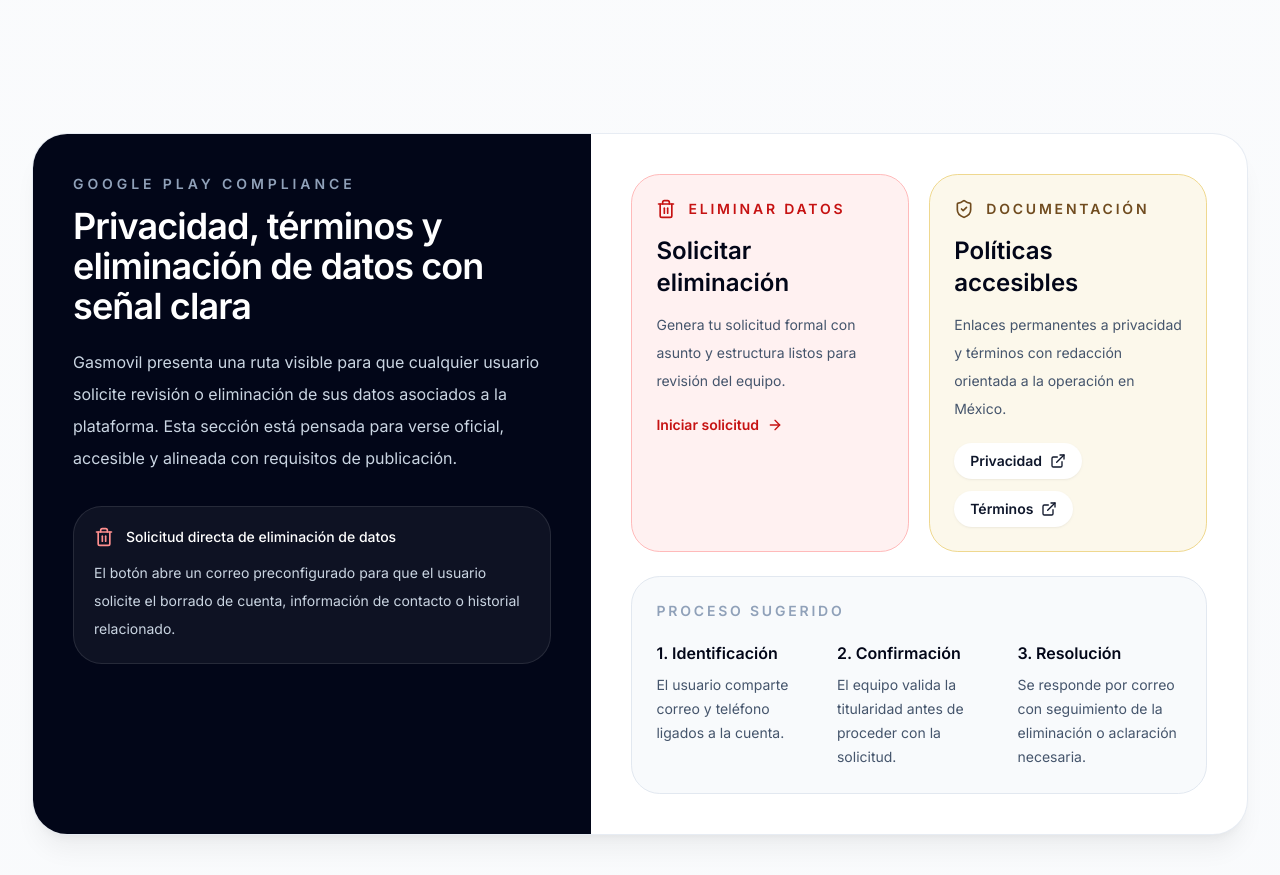
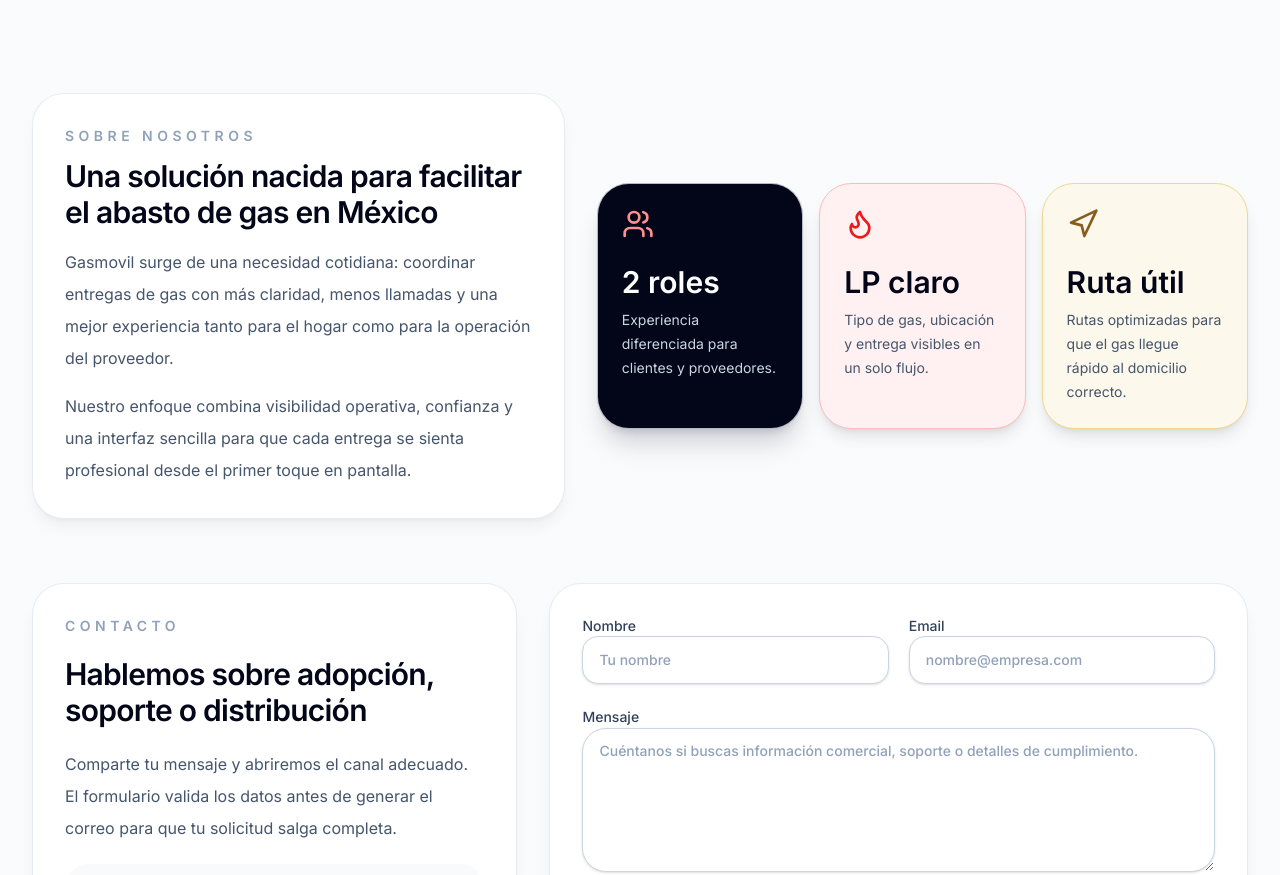
Before and after one commit to webmasterfacinnova/gasmovil-pagweb, an Astro site: page / in a window 1280 px wide. Shown: the part 3280-4155 px from the top of the page. Built offline with nearby package versions, Linux system fonts and the light colour scheme; Astro itself is replaced by a stand-in of ours.

Commit message:
Elimina sección de privacidad/eliminación de datos
- Elimina DataPrivacySection (componente + import + uso en index)
- Reduce pt de About section (py-12 → pt-2 pb-12) para evitar hueco
  con el AdBanner anterior

```diff
--- a/src/components/DataPrivacySection.astro
+++ /dev/null
@@ -1,92 +0,0 @@
----
-import { ArrowRight, ExternalLink, ShieldCheck, Trash2 } from 'lucide-react';
-import { DELETE_DATA_MAILTO } from '../lib/appConfig';
----
-
-<section id="eliminar-datos" class="px-4 py-12 sm:px-6 lg:px-8">
-	<div class="mx-auto max-w-7xl overflow-hidden rounded-[2.2rem] border border-slate-200/80 bg-white shadow-xl shadow-slate-950/5">
-		<div class="grid gap-0 lg:grid-cols-[0.92fr_1.08fr]">
-			<div class="bg-slate-950 p-8 text-white sm:p-10">
-				<p class="text-sm font-semibold uppercase tracking-[0.28em] text-slate-400">Google Play compliance</p>
-				<h2 class="mt-3 text-4xl font-semibold tracking-tight">Privacidad, términos y eliminación de datos con señal clara</h2>
-				<p class="mt-5 text-base leading-8 text-slate-300">
-					Gasmovil presenta una ruta visible para que cualquier usuario solicite revisión o eliminación de
-					sus datos asociados a la plataforma. Esta sección está pensada para verse oficial, accesible y
-					alineada con requisitos de publicación.
-				</p>
-
-				<div class="mt-8 rounded-[1.8rem] border border-white/10 bg-white/5 p-5">
-					<div class="flex items-center gap-3 text-sm font-medium text-white">
-						<Trash2 className="h-5 w-5 text-(--client-300)" />
-						Solicitud directa de eliminación de datos
-					</div>
-					<p class="mt-3 text-sm leading-7 text-slate-300">
-						El botón abre un correo preconfigurado para que el usuario solicite el borrado de cuenta,
-						información de contacto o historial relacionado.
-					</p>
-				</div>
-			</div>
-
-			<div class="p-8 sm:p-10">
-				<div class="grid gap-5 sm:grid-cols-2">
-					<a
-						href={DELETE_DATA_MAILTO}
-						class="rounded-[1.8rem] border border-(--client-200) bg-(--client-50) p-6 transition hover:border-(--client-300) hover:shadow-lg hover:shadow-(--client-950)/5"
-					>
-						<div class="flex items-center gap-3 text-(--client-700)">
-							<Trash2 className="h-5 w-5" />
-							<p class="text-sm font-semibold uppercase tracking-[0.2em]">Eliminar datos</p>
-						</div>
-						<h3 class="mt-4 text-2xl font-semibold text-slate-950">Solicitar eliminación</h3>
-						<p class="mt-3 text-sm leading-7 text-slate-600">
-							Genera tu solicitud formal con asunto y estructura listos para revisión del equipo.
-						</p>
-						<div class="mt-5 inline-flex items-center gap-2 text-sm font-semibold text-(--client-700)">
-							Iniciar solicitud
-							<ArrowRight className="h-4 w-4" />
-						</div>
-					</a>
-
-					<div class="rounded-[1.8rem] border border-(--supply-200) bg-(--supply-50) p-6">
-						<div class="flex items-center gap-3 text-(--supply-800)">
-							<ShieldCheck className="h-5 w-5" />
-							<p class="text-sm font-semibold uppercase tracking-[0.2em]">Documentación</p>
-						</div>
-						<h3 class="mt-4 text-2xl font-semibold text-slate-950">Políticas accesibles</h3>
-						<p class="mt-3 text-sm leading-7 text-slate-600">
-							Enlaces permanentes a privacidad y términos con redacción orientada a la operación en México.
-						</p>
-						<div class="mt-5 flex flex-wrap gap-3">
-							<a href="/legal/privacy" class="inline-flex items-center gap-2 rounded-full bg-white px-4 py-2 text-sm font-semibold text-slate-900 shadow-sm shadow-slate-950/5">
-								Privacidad
-								<ExternalLink className="h-4 w-4" />
-							</a>
-							<a href="/legal/terms" class="inline-flex items-center gap-2 rounded-full bg-white px-4 py-2 text-sm font-semibold text-slate-900 shadow-sm shadow-slate-950/5">
-								Términos
-								<ExternalLink className="h-4 w-4" />
-							</a>
-						</div>
-					</div>
-				</div>
-
-				<div class="mt-6 rounded-[1.8rem] border border-slate-200 bg-slate-50 p-6">
-					<p class="text-sm font-semibold uppercase tracking-[0.2em] text-slate-400">Proceso sugerido</p>
-					<div class="mt-5 grid gap-4 md:grid-cols-3">
-						<div>
-							<p class="text-base font-semibold text-slate-950">1. Identificación</p>
-							<p class="mt-2 text-sm leading-6 text-slate-600">El usuario comparte correo y teléfono ligados a la cuenta.</p>
-						</div>
-						<div>
-							<p class="text-base font-semibold text-slate-950">2. Confirmación</p>
-							<p class="mt-2 text-sm leading-6 text-slate-600">El equipo valida la titularidad antes de proceder con la solicitud.</p>
-						</div>
-						<div>
-							<p class="text-base font-semibold text-slate-950">3. Resolución</p>
-							<p class="mt-2 text-sm leading-6 text-slate-600">Se responde por correo con seguimiento de la eliminación o aclaración necesaria.</p>
-						</div>
-					</div>
-				</div>
-			</div>
-		</div>
-	</div>
-</section>
--- a/src/pages/index.astro
+++ b/src/pages/index.astro
@@ -12,7 +12,7 @@
 	Users,
 	Watch,
 } from 'lucide-react';
-import DataPrivacySection from '../components/DataPrivacySection.astro';
+
 import DualFeatureSection from '../components/DualFeatureSection.astro';
 import Footer from '../components/Footer.astro';
 import ScreenshotSlider from '../components/ScreenshotSlider';
@@ -214,9 +214,7 @@
 			/>
 		</section>
 
-		<DataPrivacySection />
-
-		<section id="nosotros" class="px-4 py-12 sm:px-6 lg:px-8">
+		<section id="nosotros" class="px-4 pt-2 pb-12 sm:px-6 lg:px-8">
 			<div class="mx-auto grid max-w-7xl gap-8 lg:grid-cols-[0.9fr_1.1fr] lg:items-center">
 				<div class="rounded-[2rem] border border-slate-200/80 bg-white p-8 shadow-lg shadow-slate-950/5">
 					<p class="section-kicker">Sobre nosotros</p>
```
